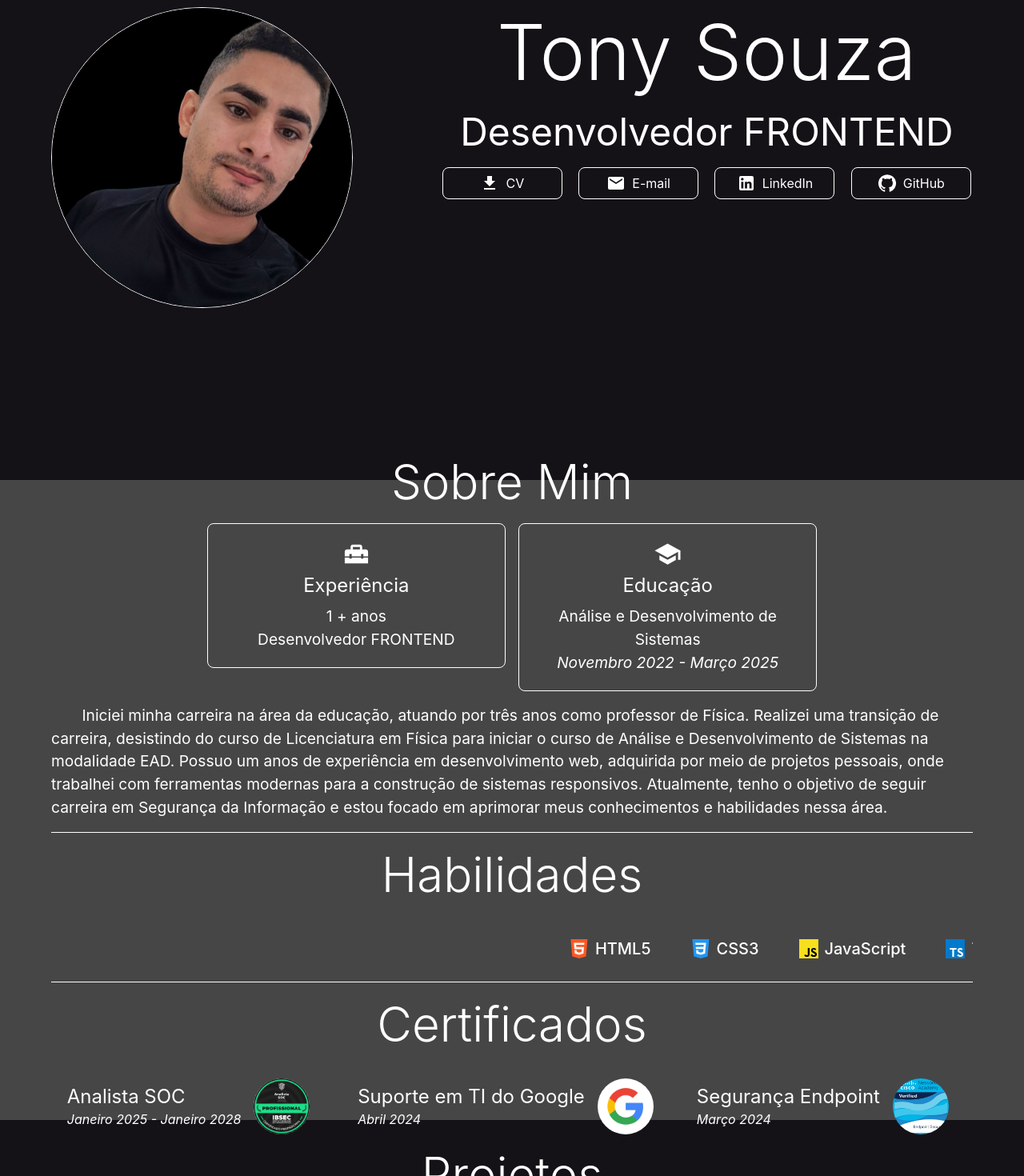
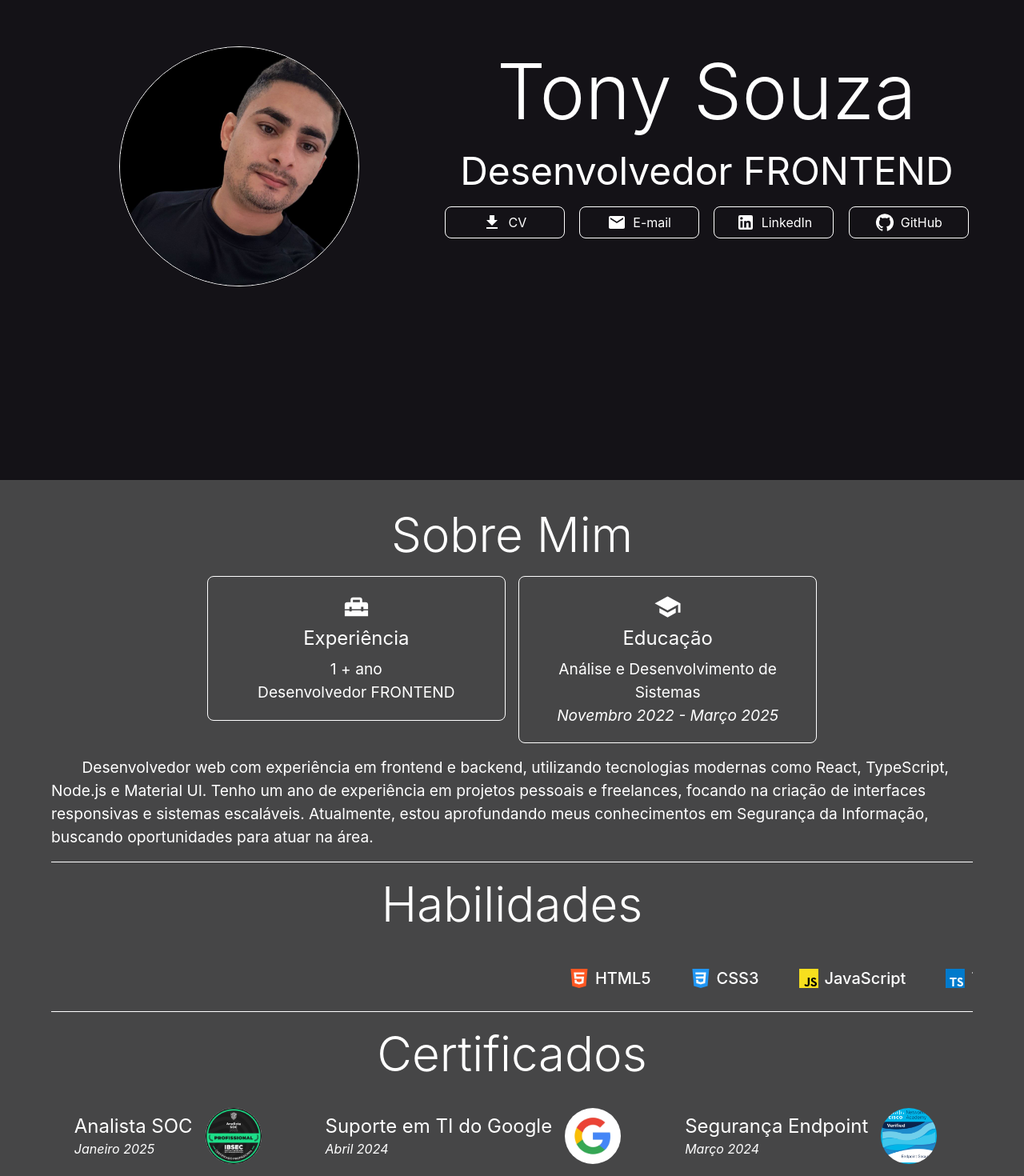
Before and after one commit to TonySouz/portfolio-soc, a React (Vite) app: page / in a window 1280 px wide. Shown: the part 200-1670 px from the top of the page at 80% size. Built offline with nearby package versions, Linux system fonts and the light colour scheme.

Commit message:
Atualizações no projeto

```diff
--- a/index.html
+++ b/index.html
@@ -3,7 +3,7 @@
   <head>
     <meta charset="UTF-8" />
     <link rel="icon" type="image/svg+xml" href="images/icon.svg" />
-    <meta name="viewport" content="initial-scale=1" width="device-width" />
+    <meta name="viewport" content="width=device-width, initial-scale=1" />
 
     <title>Tony Souza</title>
   </head>
--- a/src/components/StyledCertificados/StyledCertificados.tsx
+++ b/src/components/StyledCertificados/StyledCertificados.tsx
@@ -17,7 +17,7 @@ const Certificados = () => {
             justifyContent: 'center',
             alignItems: 'center',
             flexWrap: 'wrap',
-            gap: 3,
+            gap: 8,
             width: '100%',
             height: '100%',
         }}>
@@ -25,12 +25,11 @@ const Certificados = () => {
                 display: "flex",
                 alignItems: "center",
                 flexDirection: "row",
-                flex: 1,
                 justifyContent: "center",
             }}>
                 <Typography color="primary.contrastText" variant="h5" pr={2} sx={{ whiteSpace: "nowrap" }}>
                     Analista SOC<br />
-                    <Typography color="primary.contrastText"><em>Janeiro 2025 - Janeiro 2028</em></Typography>
+                    <Typography color="primary.contrastText"><em>Janeiro 2025</em></Typography>
                 </Typography>
                 <Link href="https://certs.ibsec.com.br/?cert_hash=ee6346ae7b6f112b" target="_blank">
                     <StyledCertificados src="certificados/soc.png" alt="soc" />
@@ -41,7 +40,6 @@ const Certificados = () => {
                 display: "flex",
                 alignItems: "center",
                 flexDirection: "row",
-                flex: 1,
                 justifyContent: "center",
             }}>
                 <Typography color="primary.contrastText" variant="h5" pr={2} sx={{ whiteSpace: "nowrap" }}>
@@ -57,7 +55,6 @@ const Certificados = () => {
                 display: "flex",
                 alignItems: "center",
                 flexDirection: "row",
-                flex: 1,
                 justifyContent: "center",
             }}>
                 <Typography color="primary.contrastText" variant="h5" pr={2} sx={{ whiteSpace: "nowrap" }}>
--- a/src/components/StyledMarquee/MarqueeContainer.tsx
+++ b/src/components/StyledMarquee/MarqueeContainer.tsx
@@ -43,16 +43,16 @@ const MarqueeContainer = () => {
                     <Typography color="primary.contrastText" variant="h6">Python</Typography>
                 </Box>
                 <Box display="flex" alignItems="center">
-                    <StyledIcon src="icons/bootstrap.svg" alt="bootstrap" />
-                    <Typography color="primary.contrastText" variant="h6">Bootstrap</Typography>
+                    <StyledIcon src="icons/material-ui.svg" alt="bmaterial-ui" />
+                    <Typography color="primary.contrastText" variant="h6">Material UI</Typography>
+                </Box>
+                <Box display="flex" alignItems="center">
+                    <StyledIcon src="icons/git.svg" alt="git" />
+                    <Typography color="primary.contrastText" variant="h6">Git</Typography>
                 </Box>
                 <Box display="flex" alignItems="center">
                     <StyledIcon src="icons/github.svg" alt="github" />
                     <Typography color="primary.contrastText" variant="h6">Github</Typography>
-                </Box>
-                <Box display="flex" alignItems="center">
-                    <StyledIcon src="icons/git.svg" alt="git" />
-                    <Typography color="primary.contrastText" variant="h6">Git</Typography>
                 </Box>
             </Box>
         </Box>
--- a/src/pages/Home/sections/About/about.tsx
+++ b/src/pages/Home/sections/About/about.tsx
@@ -9,7 +9,7 @@ const About = () => {
 
     const StyledAbout = styled("div")(({ theme }) => ({
         backgroundColor: theme.palette.secondary.light,
-        height: "100vh",
+        minHeight: "100vh",
         display: "flex",
         alignItems: "center",
         padding: theme.spacing(4),
@@ -21,7 +21,7 @@ const About = () => {
         borderRadius: "8px",
         padding: "20px",
         justifyContent: "center",
-        gap: "8px",
+        gap: theme.spacing(1),
         textAlign: "center",
     }));
 
@@ -38,7 +38,7 @@ const About = () => {
                             </Grid>
                             <Grid item>
                                 <Typography variant="body1" color="primary.contrastText" sx={{ fontSize: '1.2rem' }}>
-                                    1 + anos<br />
+                                    1 + ano<br />
                                     Desenvolvedor FRONTEND
                                 </Typography>
                             </Grid>
@@ -60,13 +60,10 @@ const About = () => {
                     </Grid>
                 </Grid>
                 <Typography variant="body1" color="primary.contrastText" sx={{ textIndent: '2em', fontSize: '1.2rem', borderBottom: '1px solid' }} pb={2} pt={2}>
-                    Iniciei minha carreira na área da educação, atuando por três anos como professor de Física.
-                    Realizei uma transição de carreira, desistindo do curso de Licenciatura em Física
-                    para iniciar o curso de Análise e Desenvolvimento de Sistemas na modalidade EAD.
-                    Possuo um anos de experiência em desenvolvimento web, adquirida por meio de projetos pessoais,
-                    onde trabalhei com ferramentas modernas para a construção de sistemas responsivos.
-                    Atualmente, tenho o objetivo de seguir carreira em Segurança da Informação e estou focado
-                    em aprimorar meus conhecimentos e habilidades nessa área.
+                    Desenvolvedor web com experiência em frontend e backend, utilizando tecnologias modernas como React,
+                    TypeScript, Node.js e Material UI. Tenho um ano de experiência em projetos pessoais e freelances,
+                    focando na criação de interfaces responsivas e sistemas escaláveis. Atualmente, estou aprofundando
+                    meus conhecimentos em Segurança da Informação, buscando oportunidades para atuar na área.
                 </Typography>
                 <Typography color="primary.contrastText" variant="h2" textAlign="center" pb={2} pt={2}>Habilidades</Typography>
                 <Grid container color="primary.contrastText" sx={{ fontSize: '1.2rem', borderBottom: '1px solid' }} pb={2} pt={2}>
--- a/src/pages/Home/sections/Hero/hero.tsx
+++ b/src/pages/Home/sections/Hero/hero.tsx
@@ -7,48 +7,57 @@ import GitHubIcon from '@mui/icons-material/GitHub';
 
 const Hero = () => {
 
-    const StyledHero= styled("div")(({ theme })=>({
+    const StyledHero = styled("div")(({ theme }) => ({
         backgroundColor: theme.palette.primary.main,
         height: "100vh",
         display: "flex",
+        flexDirection: "column",
         alignItems: "center",
-    }))
-    const StyledImg= styled("img")(({theme})=>({
+        justifyContent: "center",
+        padding: theme.spacing(4),
+        [theme.breakpoints.down("sm")]: {
+            padding: theme.spacing(2),
+        },
+    }));
+
+
+    const StyledImg = styled("img")(({ theme }) => ({
         width: "80%",
+        maxWidth: "300px",
         borderRadius: "50%",
         border: `1px solid ${theme.palette.primary.contrastText}`,
-        diplay: "flex",
-        alignItems: "center",
+        display: "block",
+        margin: "auto",
     }));
 
     return (
         <>
             <StyledHero>
                 <Container maxWidth="lg">
-                    <Grid container spacing={2}>
+                <Grid container spacing={{ xs: 1, md: 2 }} pt={2}>
                         <Grid item xs={12} md={5}>
                             <StyledImg src="images\perfil.jpg" alt="perfil"/>
                         </Grid>
                         <Grid item xs={12} md={7}>
                             <Typography color="primary.contrastText" variant="h1" textAlign="center" pb={2}>Tony Souza</Typography>
-                            <Typography color="primary.contrastText" variant="h3" textAlign="center">Desenvolvedor FRONTEND</Typography>
-                        <Grid container display="flex" justifyContent="center" spacing={2} pt={2}>
-                        <Grid item xs={12} md={3} display="flex" justifyContent="center">
+                            <Typography color="primary.contrastText" variant="h3" textAlign="center" pb={2}>Desenvolvedor FRONTEND</Typography>
+                        <Grid container display="flex" justifyContent="center" spacing={1} pt={2} sx={{ padding: { xs: "0 16px", sm: "0" } }}>
+                        <Grid item xs={12} md={3} display="flex" justifyContent="center" sx={{ marginBottom: { xs: "8px", sm: "0" } }}>
                             <Link href="" target="_blank" rel="noopener noreferrer" underline="none">
                                 <StyledButton><DownloadIcon /><Typography>CV</Typography></StyledButton>
                             </Link>
                         </Grid>
-                        <Grid item xs={12} md={3} display="flex" justifyContent="center">
+                        <Grid item xs={12} md={3} display="flex" justifyContent="center" sx={{ marginBottom: { xs: "8px", sm: "0" } }}>
                             <Link href="mailto:tonysouz97@gmail.com" target="_blank" rel="noopener noreferrer" underline="none">
                                 <StyledButton><EmailIcon /><Typography>E-mail</Typography></StyledButton>
                             </Link>
                         </Grid>
-                        <Grid item xs={12} md={3} display="flex" justifyContent="center">
+                        <Grid item xs={12} md={3} display="flex" justifyContent="center" sx={{ marginBottom: { xs: "8px", sm: "0" } }}>
                             <Link href="https://www.linkedin.com/in/tony-souza/" target="_blank" rel="noopener noreferrer" underline="none">
                                 <StyledButton><LinkedInIcon /><Typography>LinkedIn</Typography></StyledButton>
                             </Link>
                         </Grid>
-                        <Grid item xs={12} md={3} display="flex" justifyContent="center">
+                        <Grid item xs={12} md={3} display="flex" justifyContent="center" sx={{ marginBottom: { xs: "8px", sm: "0" } }}>
                             <Link href="https://github.com/TonySouz" target="_blank" rel="noopener noreferrer" underline="none">
                                 <StyledButton><GitHubIcon /><Typography>GitHub</Typography></StyledButton>
                             </Link>
--- a/src/pages/Home/sections/Projects/projects.tsx
+++ b/src/pages/Home/sections/Projects/projects.tsx
@@ -12,11 +12,12 @@ const Projects = () => {
         padding: '2rem 0',
     }));
 
-    const StyledImg = styled('img')(({ theme }) => ({
-        width: '80%',
+    const StyledImg = styled("img")(({ theme }) => ({
+        width: "100%",
+        maxWidth: "80%",
         border: `1px solid ${theme.palette.primary.contrastText}`,
-        display: 'flex',
-        alignItems: 'center',
+        display: "block",
+        margin: "auto",
     }));
 
     const StyledProject = styled(Grid)(({ theme }) => ({
@@ -54,12 +55,12 @@ const Projects = () => {
                                     Tecnologias: React(Vite), Typescript, CSS3, HTML5, Github, Git
                                 </Typography>
                                 <Grid container spacing={2} justifyContent="center">
-                                <Grid item xs={4}>
+                                    <Grid item xs={12} sm={4} display="flex" justifyContent="center">
                                         <Link href="https://tonysouz.github.io/citacoes/" target="_blank" rel="noopener noreferrer" underline="none">
                                             <StyledButton><Typography>Visualizar</Typography></StyledButton>
                                         </Link>
                                     </Grid>
-                                <Grid item xs={4}>
+                                    <Grid item xs={12} sm={4} display="flex" justifyContent="center">
                                         <Link href="https://github.com/TonySouz/citacoes" target="_blank" rel="noopener noreferrer" underline="none">
                                             <StyledButton><Typography>Código</Typography></StyledButton>
                                         </Link>
@@ -73,4 +74,4 @@ const Projects = () => {
     );
 };
 
-export default Projects;
+export default Projects
```
Also changed, not shown: public/icons/material-ui.svg (added), 1 other file (tests, documents, lock files or other folders). Lines whose indentation alone changed are shown as unchanged.
